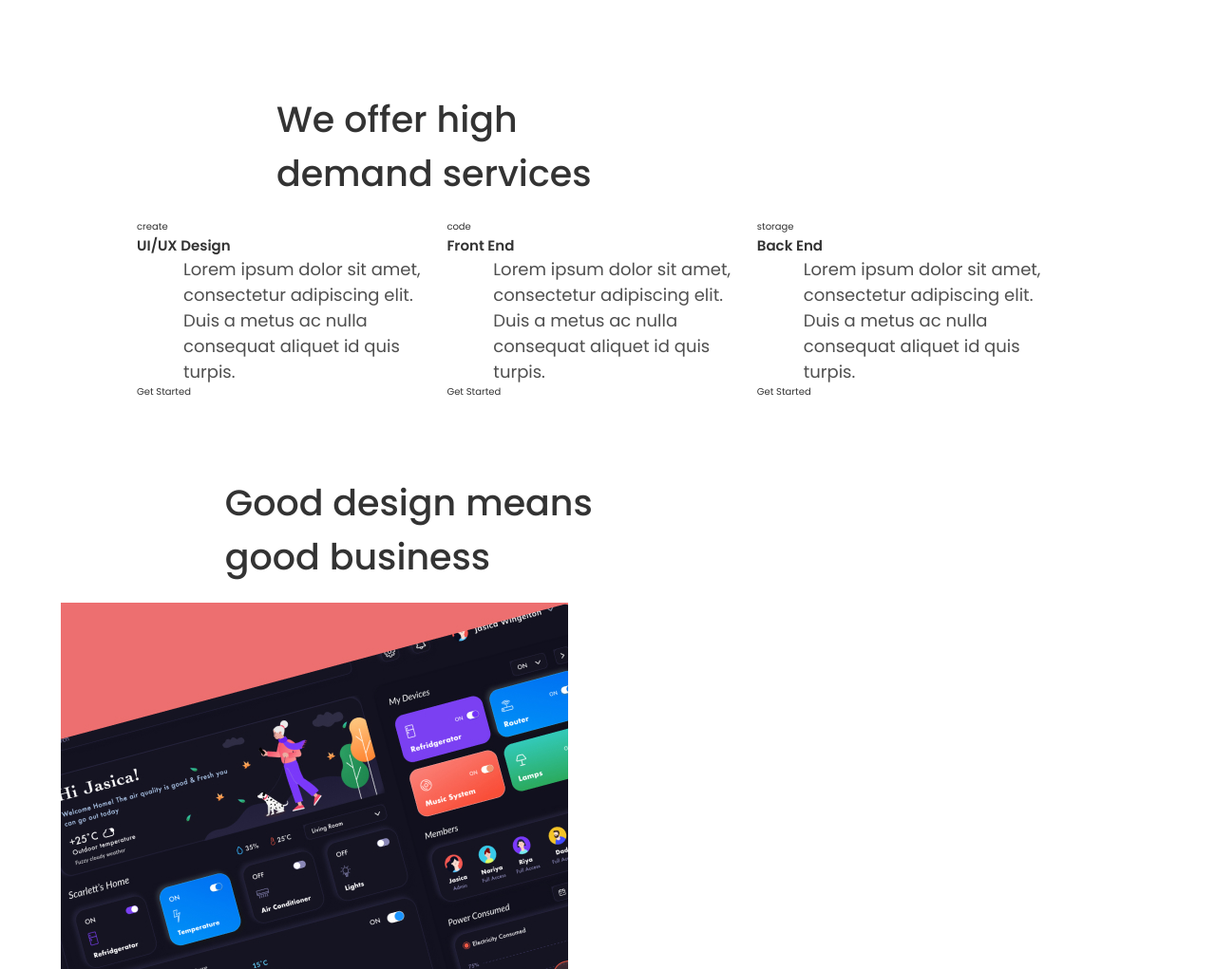
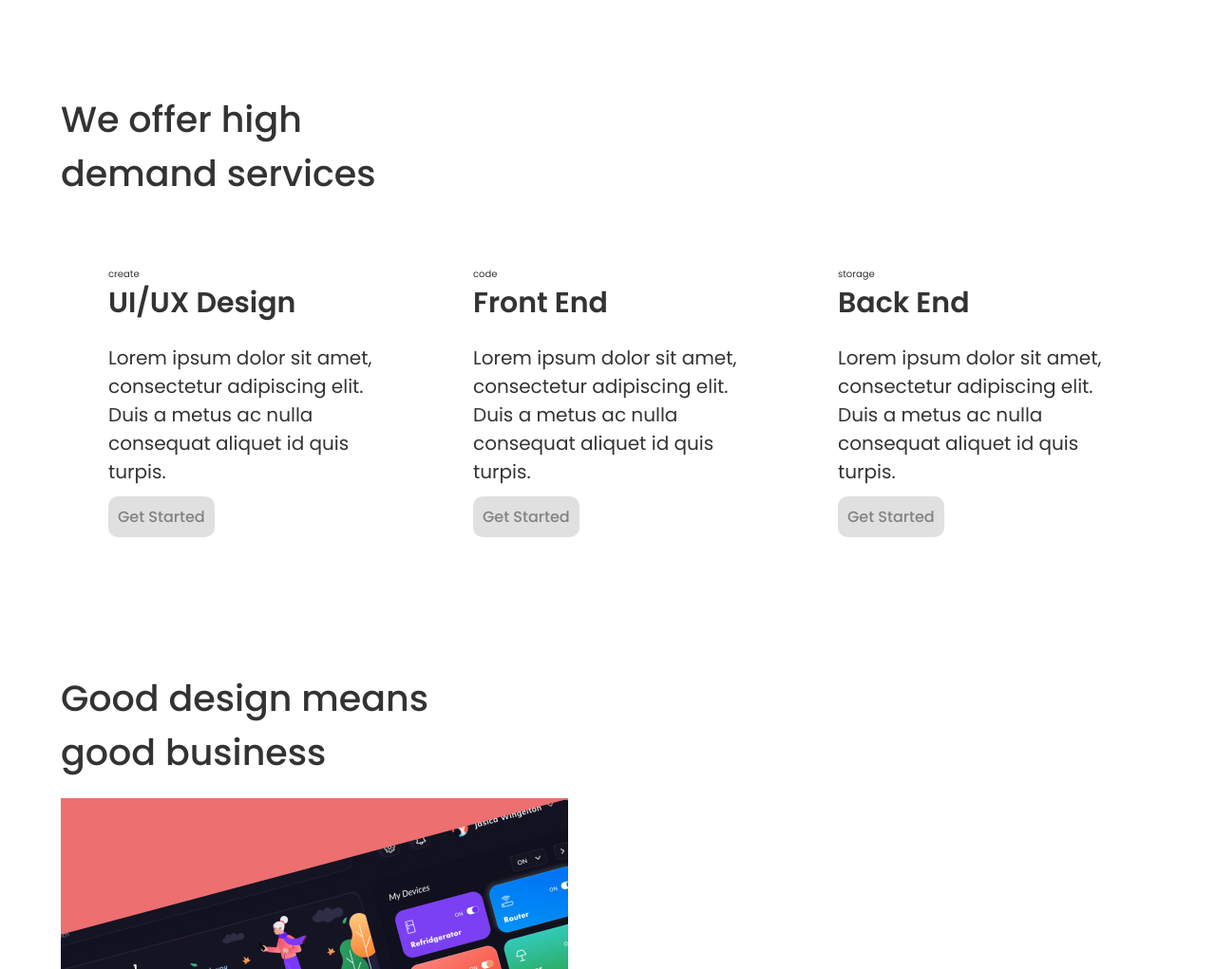
Before and after one commit to juhiechandra/edie-homepage-master, a plain HTML site: page public/index.html in a window 1280 px wide. Shown: the part 989-2010 px from the top of the page at 95% size. Drawn offline with Linux system fonts and the light colour scheme; files whose address does not match are found by name.

Commit message:
added css

```diff
--- a/CSS/style.css
+++ b/CSS/style.css
@@ -168,12 +168,75 @@ form {
 
 /* CSS FOR SECTION 3 */
 
-.Hero_content {
-    margin: 80px;
-    width: 85%;
+.services__headline {
+    font-family: Poppins;
+    font-weight: 500;
+    font-size: 38px;
+    width: 400px;
+    margin-bottom: 20px;
+    margin-top: 20px;
+    /* Gray 1 */
+    color: #333333;
 }
 
-.flex_cards {
-    margin-top: 20px;
+div .flex_card {
+    margin-left: 50px;
+    margin-top: 50px;
+    margin-right: 50px;
+    width: 420px;
+}
+
+.card__heading {
+    font-family: Poppins;
+    font-style: normal;
+    font-weight: bold;
+    font-size: 30px;
+    padding-bottom: 20px;
+}
+
+.card__info {
+    font-family: Poppins;
+    font-style: normal;
+    font-weight: normal;
+    font-size: 20px;
+    padding-bottom: 20px;
+}
+
+.card__cta {
+    font-family: Poppins;
+    font-weight: 500;
+    font-size: 16px;
+    color: #828282;
+    padding: 10px;
+    border-radius: 10px;
+    transition: all 0.2s ease-in-out;
+    background-color: var(--grey-light3);
+}
+
+.flex_card:hover,
+.flex_card:focus {
+    transition: all 0.5s ease-in-out;
+    box-shadow: 10px 10px 20px var(--grey-light2);
+    padding: 20px;
+    border-radius: 10px;
+}
+
+.flex_card:hover>.card__cta,
+.flex_card:focus>.card__cta {
+    background: var(--blue);
+    color: var(--white);
+}
+
+
+/* CSS FOR SECTION 4 */
+
+.work__headline {
+    font-family: Poppins;
+    font-weight: 500;
+    font-size: 38px;
+    width: 400px;
     margin-bottom: 20px;
+    margin-top: 150px;
+    /* Gray 1 */
+    color: #333333;
 }
--- a/public/index.html
+++ b/public/index.html
@@ -55,28 +55,28 @@
             </form>
         </section>
         <section class="Hero_content" id="Services">
-            <h2 class="headline__1">We offer high demand services</h2>
+            <h2 class="services__headline">We offer high demand services</h2>
             <div class="flex_containers" style="display: flex">
                 <div class="flex_card">
                     <span class="material-icons-outlined"> create </span>
-                    <h1>UI/UX Design</h1>
-                    <p class="info">
+                    <h1 class="card__heading">UI/UX Design</h1>
+                    <p class="card__info">
                         Lorem ipsum dolor sit amet, consectetur adipiscing elit. Duis a metus ac nulla consequat aliquet id quis turpis.
                     </p>
                     <a href="#" class="card__cta">Get Started</a>
                 </div>
                 <div class="flex_card">
                     <span class="material-icons-outlined"> code </span>
-                    <h1>Front End</h1>
-                    <p class="info">
+                    <h1 class="card__heading">Front End</h1>
+                    <p class="card__info">
                         Lorem ipsum dolor sit amet, consectetur adipiscing elit. Duis a metus ac nulla consequat aliquet id quis turpis.
                     </p>
                     <a href="#" class="card__cta">Get Started</a>
                 </div>
                 <div class="flex_card">
                     <span class="material-icons-outlined"> storage </span>
-                    <h1>Back End</h1>
-                    <p class="info">
+                    <h1 class="card__heading">Back End</h1>
+                    <p class="card__info">
                         Lorem ipsum dolor sit amet, consectetur adipiscing elit. Duis a metus ac nulla consequat aliquet id quis turpis.
                     </p>
                     <a href="#" class="card__cta">Get Started</a>
@@ -84,7 +84,7 @@
             </div>
         </section>
         <section class="works" id="OurWorks">
-            <h2 class="headline__1">Good design means good business</h2>
+            <h2 class="work__headline">Good design means good business</h2>
             <div class="work__cards">
                 <div class="work-card">
                     <img src="../edie-homepage-master/images/smarthome.jpg" alt="smarthome" />
```
